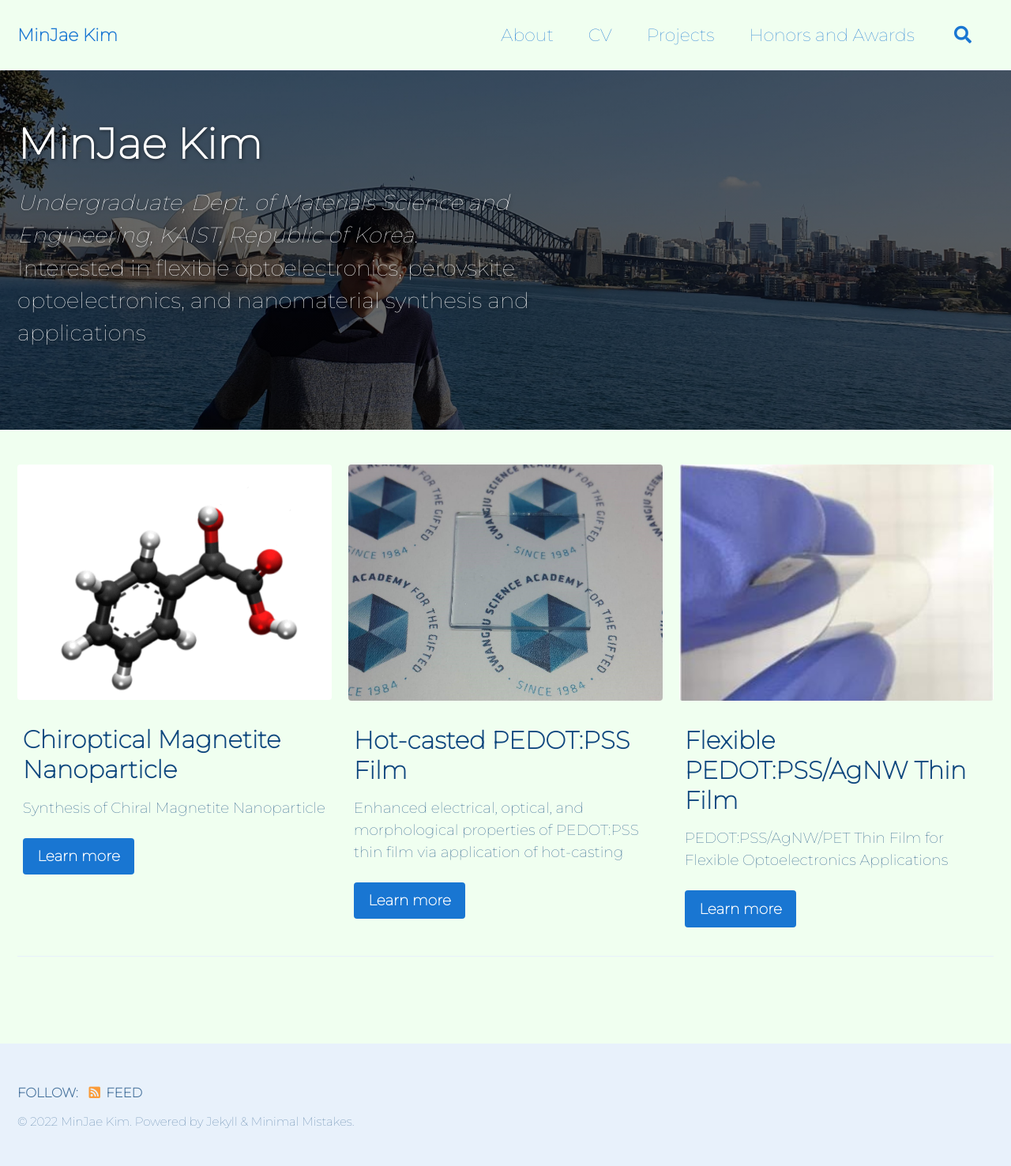
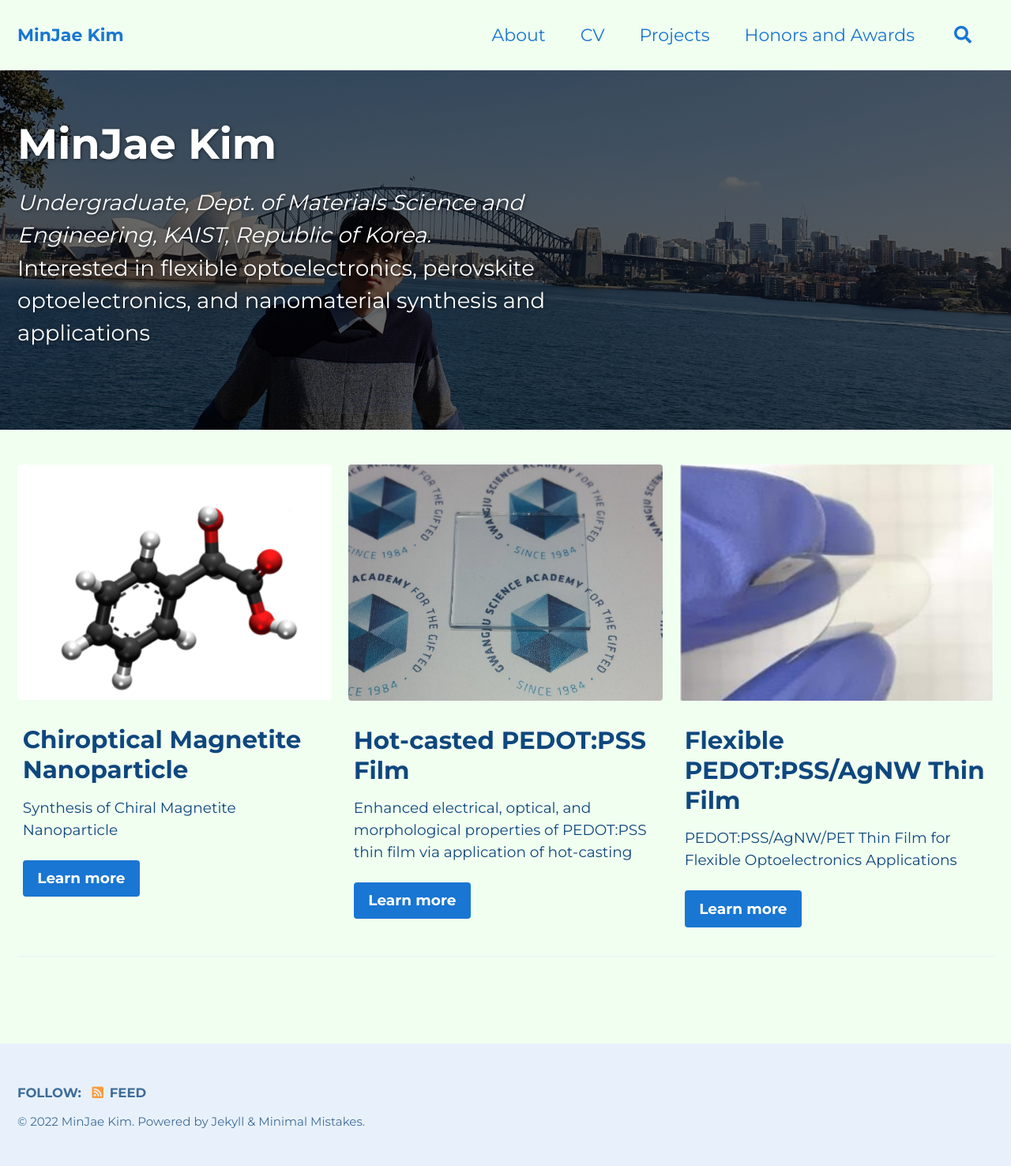
Before and after one commit to mj3259/mj3259.github.io, a Jekyll site: the page built from index.md, in a window 1280 px wide. Shown: the whole page at 79% size. Built offline with Jekyll 4.4.1, drawn with Linux system fonts in a browser that asks for light colours; cached includes are drawn as plain includes.

Commit message:
Update main.scss

```diff
--- a/assets/css/main.scss
+++ b/assets/css/main.scss
@@ -6,4 +6,4 @@
 
 @import "minimal-mistakes/skins/{{ site.minimal_mistakes_skin | default: 'default' }}"; // skin
 @import "minimal-mistakes"; // main partials
-@import url('https://fonts.googleapis.com/css2?family=Montserrat:wght@100&display=swap');
+@import url('https://fonts.googleapis.com/css2?family=Montserrat:wght@400;700;800&display=swap');
```
